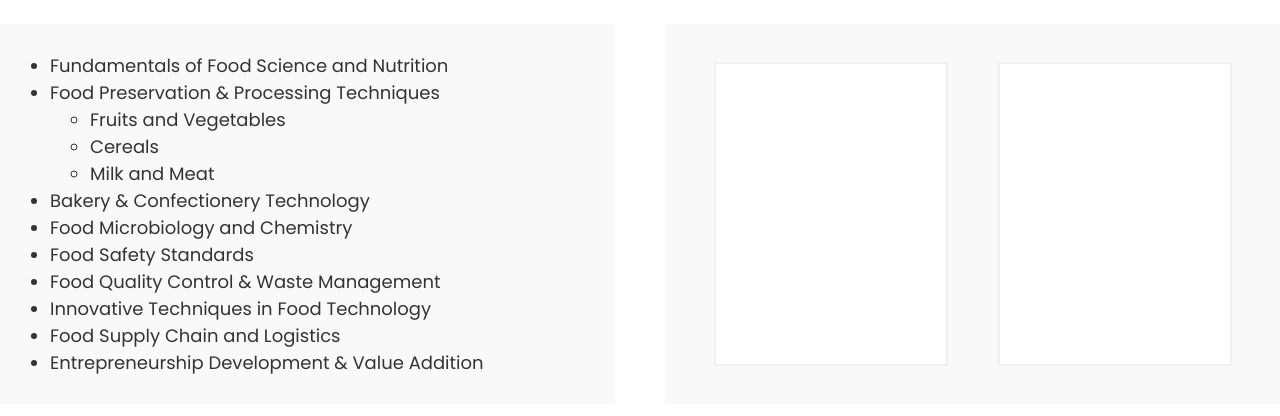
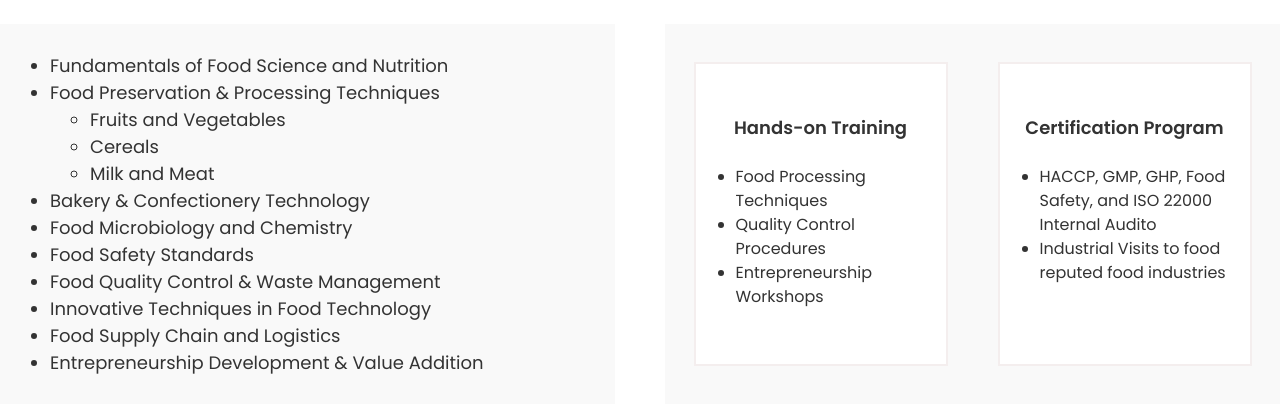
Before and after one commit to achuthspai04/intellnexa, a React (Vite) app: page /foodprocessing in a window 1280 px wide. Shown: the part 1116-1532 px from the top of the page. Built offline with nearby package versions, Linux system fonts and the light colour scheme.

Commit message:
giant completed

```diff
--- a/src/pages/foodprocessing.css
+++ b/src/pages/foodprocessing.css
@@ -183,8 +183,33 @@
 }
 .lb,
 .rb{
+    display: flex;
+    flex-direction: column;
+    justify-content: flex-start;
+    align-items: center;
     height: 300px;
-    width: 230px;
+    width: 250px;
     background-color: #ffffffff;
     border: #f4eeee 2px solid;
 }
+
+.rhead{
+    margin-top: 50px;
+    font-family: 'Poppins', sans-serif;
+    font-size: 18px;
+    font-weight: 600;
+    color: #333333;
+    position: relative;
+    display: inline-block;
+}
+
+.rlist{
+    font-family: 'Poppins', sans-serif;
+    font-size: 16px;
+    color: #333333;
+    margin-top: -10px;
+    margin-left: 20px;
+    position: relative;
+    display: inline-block;
+    padding-left: 20px;
+}
--- a/src/pages/foodprocessing.jsx
+++ b/src/pages/foodprocessing.jsx
@@ -82,11 +82,24 @@ function FoodProcessing() {
                         <p className='right-header'>Training & Certification Programs</p>
                          <div className='right-box'>
                             <div className='lb'>
-
+                                <p className='rhead'>Hands-on Training</p>
+                                <p className='rtext'>
+                                    <ul className='rlist'>
+                                        <li>Food Processing Techniques</li>
+                                        <li>Quality Control Procedures</li>
+                                        <li>Entrepreneurship Workshops</li>
+                                    </ul>
+                                </p>
                             </div>
 
                             <div className='rb'>
-
+                                <p className='rhead'>Certification Program</p>
+                                <p className='rtext'>
+                                    <ul className='rlist'>
+                                        <li>HACCP, GMP, GHP, Food Safety, and ISO 22000 Internal Audito</li>
+                                        <li>Industrial Visits to food reputed food industries</li>
+                                    </ul>
+                                </p>
                             </div>
                         </div>
                     </div>
```
